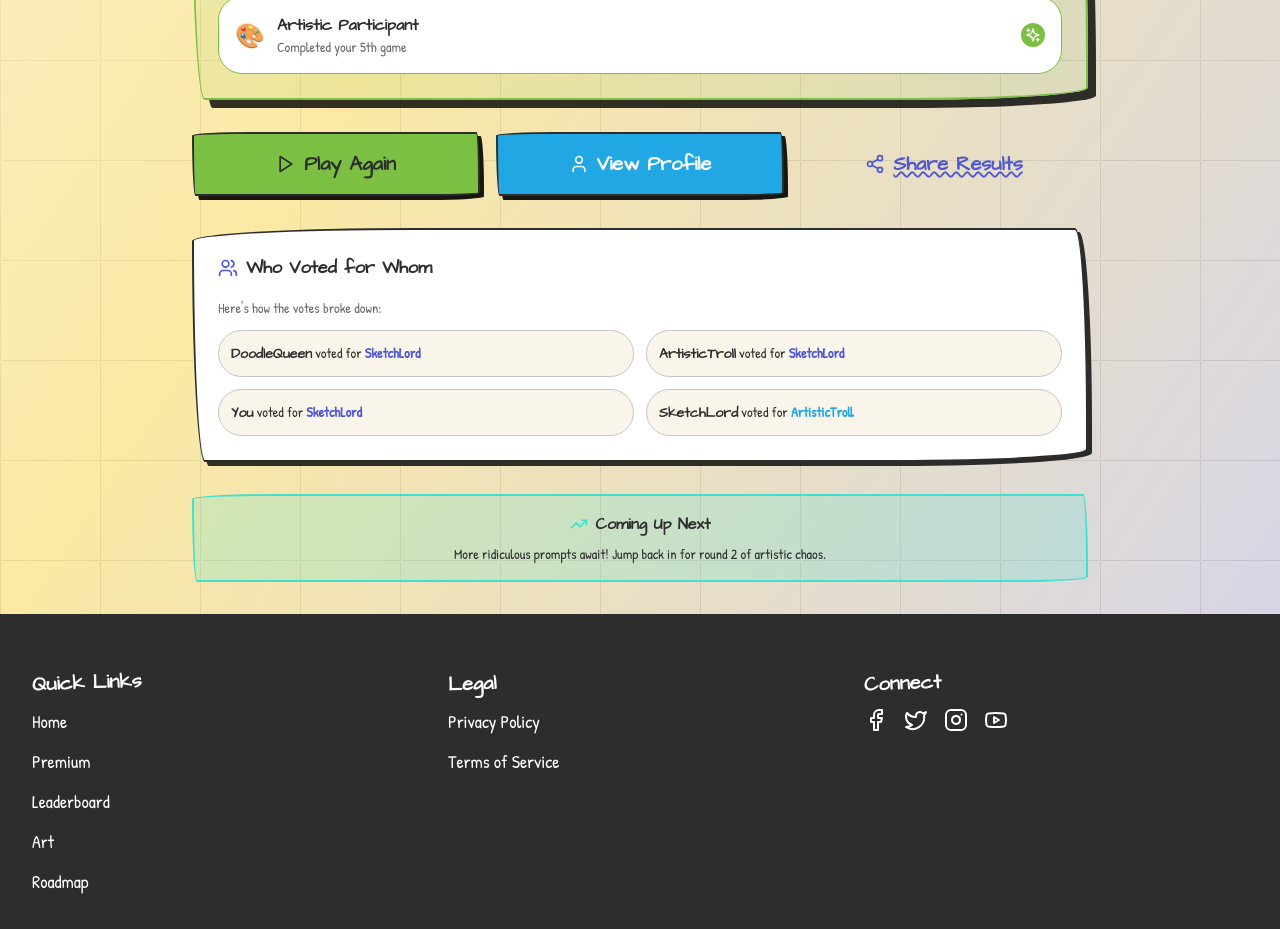
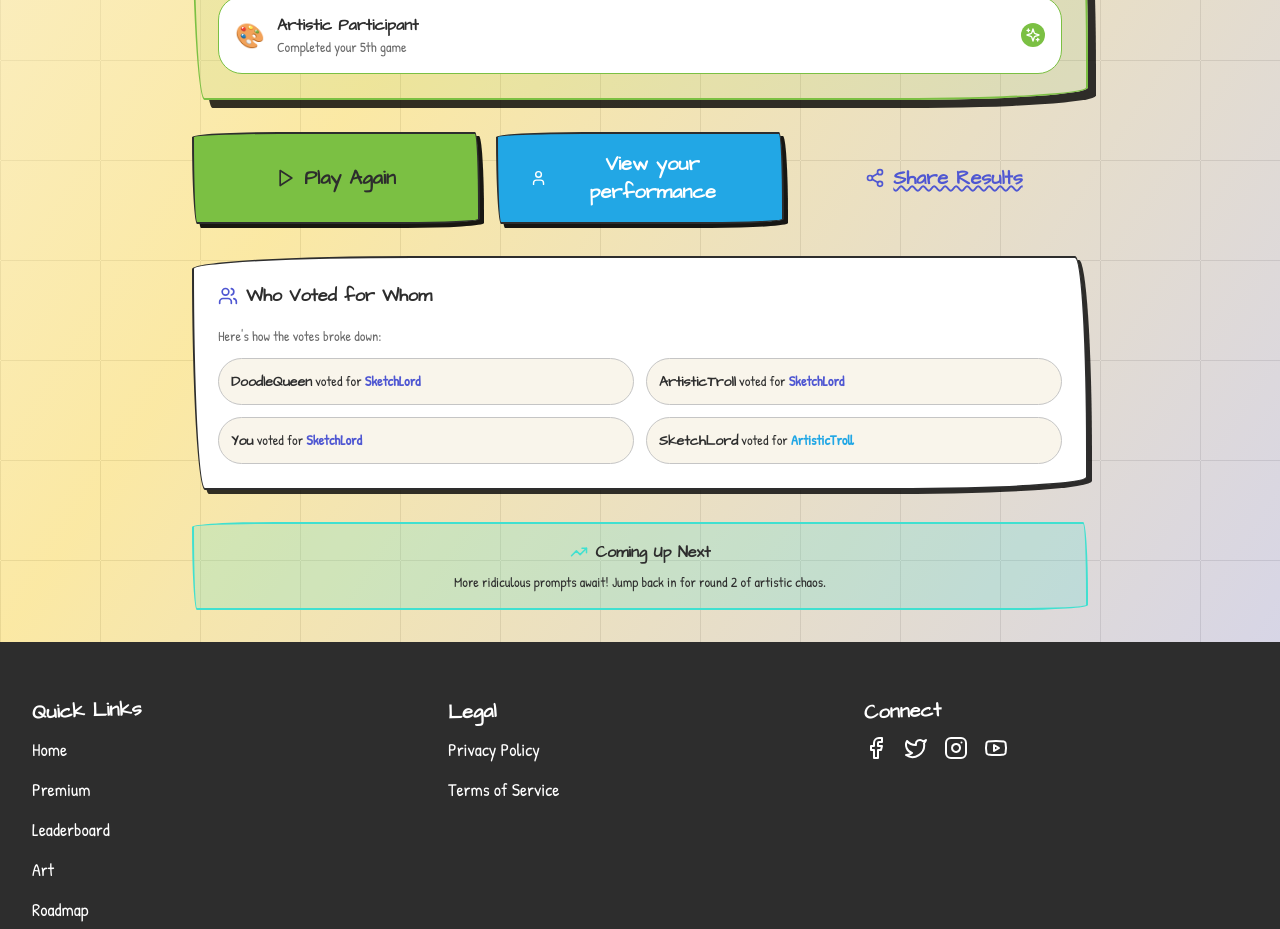
Before and after one commit to ruark-xyz/sketchyAF-app, a React (Vite) app: page /uiux/results in a window 1280 px wide. Shown: the part 1440-2369 px from the top of the page. Built offline with nearby package versions, Linux system fonts and the light colour scheme.

Commit message:
Updated ResultsScreen.tsx

```diff
--- a/src/pages/uiux/ResultsScreen.tsx
+++ b/src/pages/uiux/ResultsScreen.tsx
@@ -454,7 +454,7 @@ const ResultsScreen: React.FC = () => {
                 className="w-full"
               >
                 <User size={20} className="mr-2" />
-                View Profile
+               View your performance
               </Button>
 
               <Button
```
